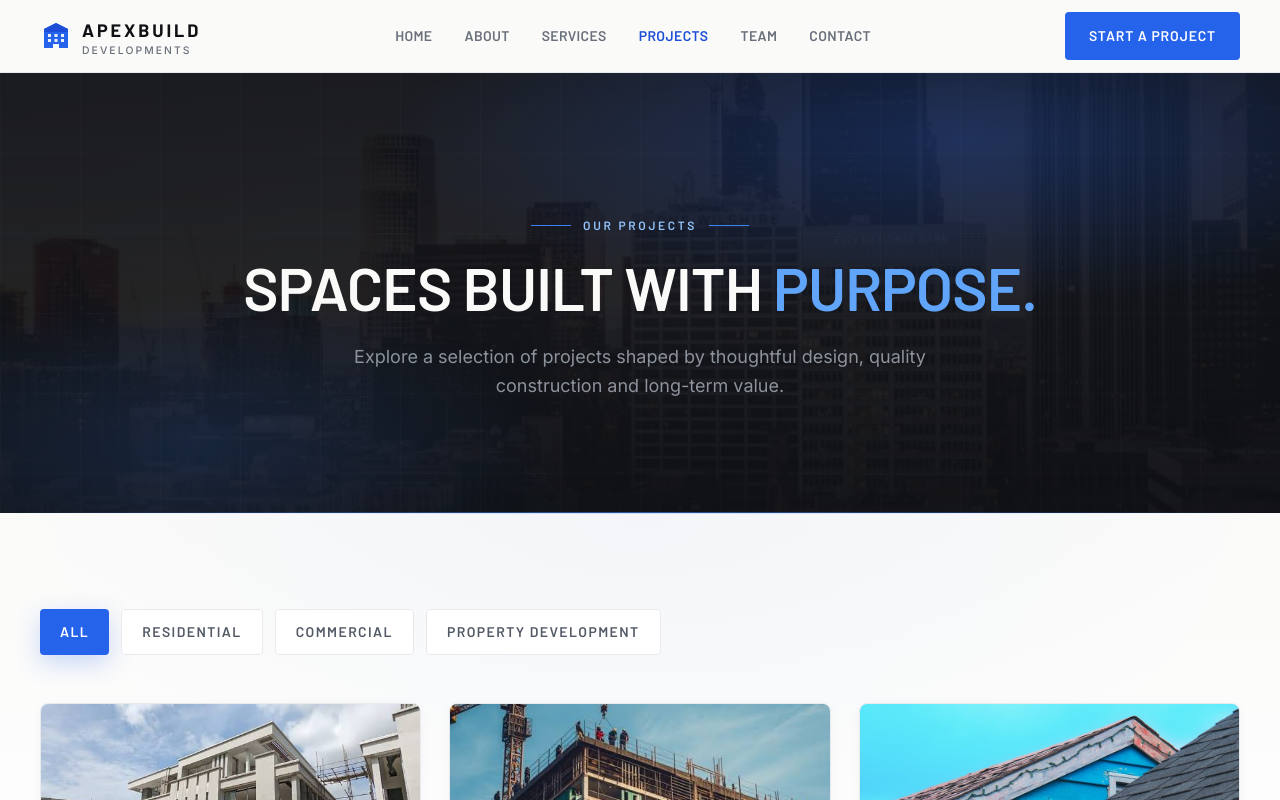
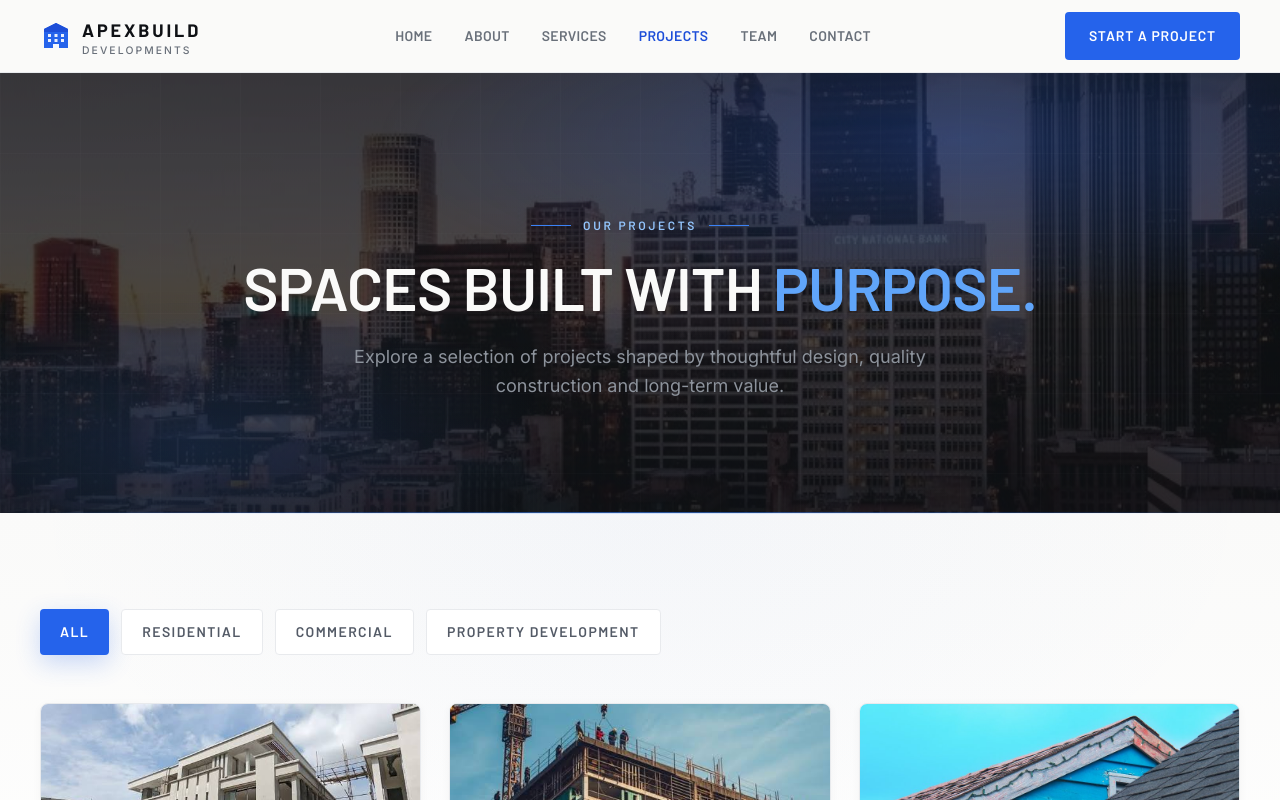
Before and after one commit to MavTech01/ApexBuild-Development-web, a React (Vite) app in the folder client/: page /projects in a window 1280 px wide. Shown: the top 800 px of the page. Built offline with nearby package versions, Linux system fonts and the light colour scheme.

Commit message:
style(hero): soften gradient overlay to increase parallax image visibility

```diff
--- a/client/src/components/projects/ParallaxImage.jsx
+++ b/client/src/components/projects/ParallaxImage.jsx
@@ -18,9 +18,9 @@ export default function ParallaxImage({ src, alt = '', width, height }) {
         loading="eager"
         fetchPriority="high"
         decoding="async"
-        className="h-full w-full object-cover opacity-15"
+        className="h-full w-full object-cover opacity-35 sm:opacity-40"
       />
-      <div className="absolute inset-0 bg-gradient-to-t from-ink-950/80 via-ink-950/50 to-ink-950/70" />
+      <div className="absolute inset-0 bg-gradient-to-t from-ink-950/75 via-ink-950/40 to-ink-950/60" />
     </div>
   )
 }
```
